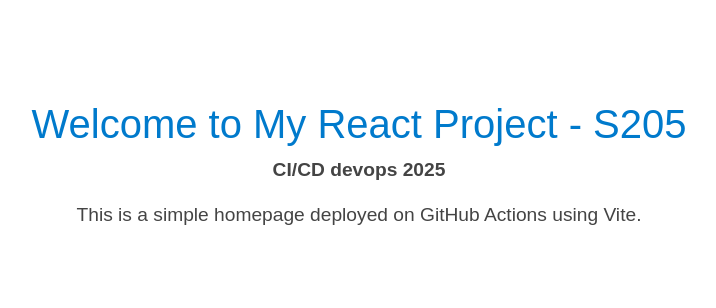
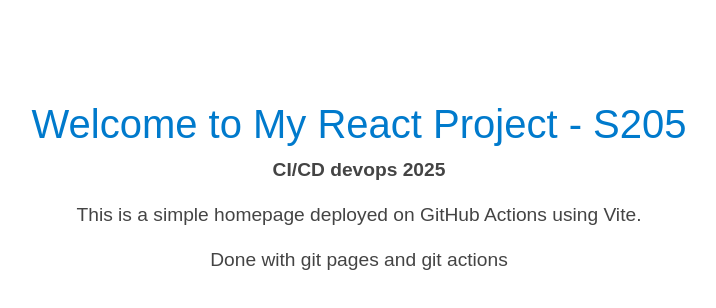
Before and after one commit to EtyalaRahul/reactapp205-gitactions, a React (Vite) app: page / in a window 1280 px wide. Shown: the top 308 px of the page, without its empty margins (281-997 px from the left). Built offline with nearby package versions, Linux system fonts and the light colour scheme.

Commit message:
updated App.jsx

```diff
--- a/src/App.jsx
+++ b/src/App.jsx
@@ -6,6 +6,7 @@
       <h1>Welcome to My React Project - S205</h1>
       <p><b>CI/CD devops 2025</b></p>
       <p>This is a simple homepage deployed on GitHub Actions using Vite.</p>
+      <p>Done with git pages and git actions</p>
     </div>
   );
 }
```
